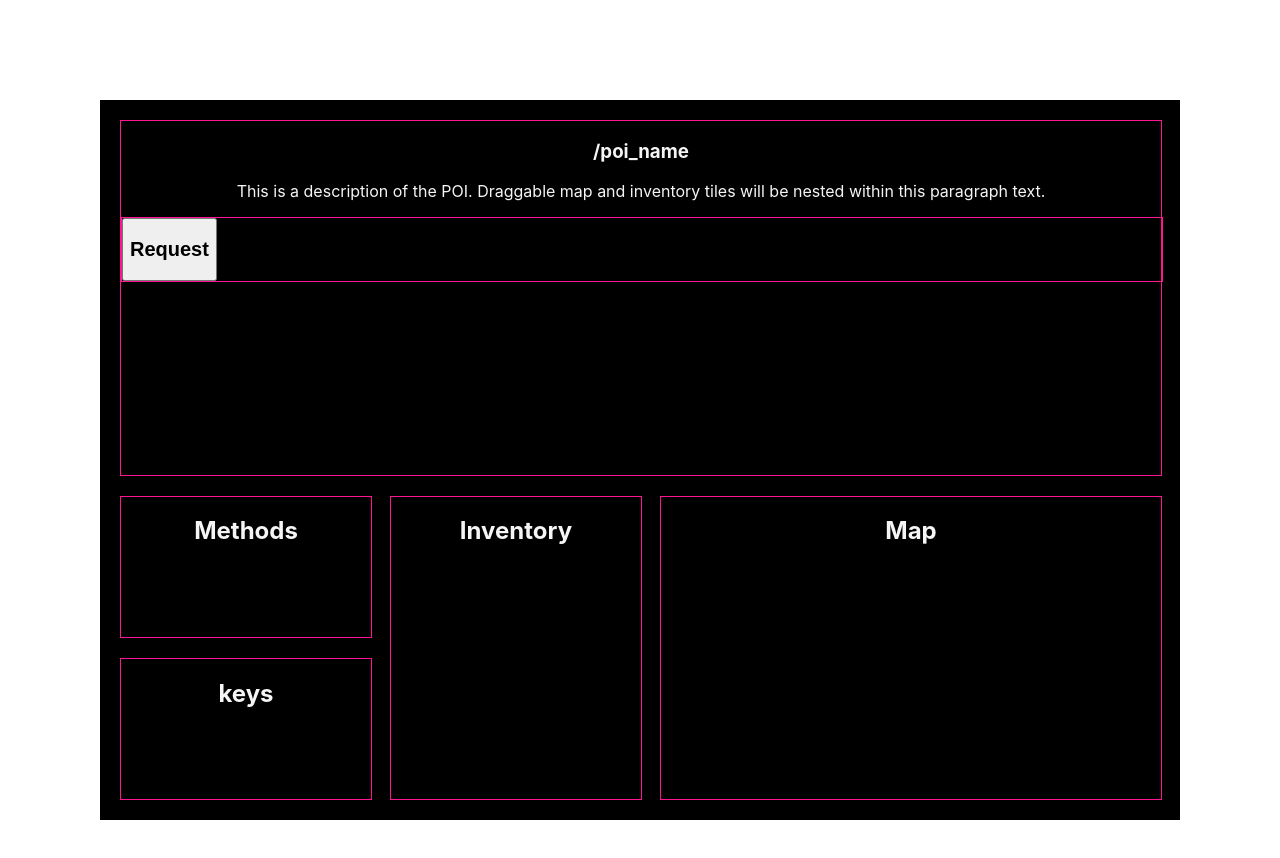
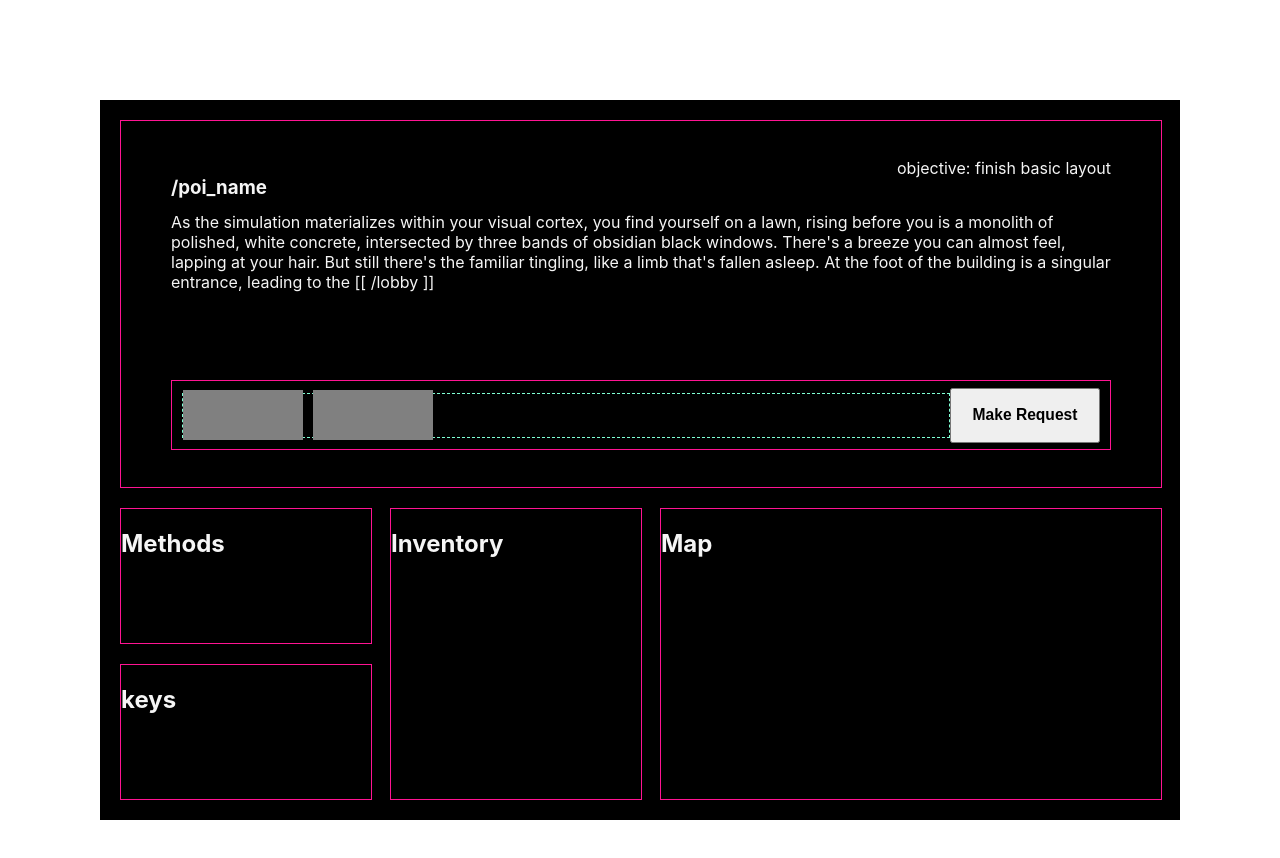
Before and after one commit to justinmajetich/rest-for-the-wicked, a React (Create React App) app in the folder rest-for-the-wicked-app/: page / in a window 1280 px wide. Shown: the top 858 px of the page. Built offline with nearby package versions, Linux system fonts and the light colour scheme.

Commit message:
Build out request bar with button, tile zone, and receivers

```diff
--- a/rest-for-the-wicked-app/src/App.css
+++ b/rest-for-the-wicked-app/src/App.css
@@ -5,8 +5,8 @@
                          [right-mod-start] 2fr [right-mod-end] 20px;
 
   grid-template-rows: 20px [upper-mod-start] 5fr [upper-mod-end] 20px
-                      [center-mod-start] 2fr [center-mod-end] 20px
-                      [lower-mod-start] 2fr [lower-mod-end] 20px;
+                      [center-mod-start] 1.85fr [center-mod-end] 20px
+                      [lower-mod-start] 1.85fr [lower-mod-end] 20px;
 
   width: 1080px;
   height: 720px;
@@ -15,7 +15,7 @@
   background-color: black;
 
   color: whitesmoke;
-  text-align: center;
+  text-align: left;
 }
 
 .App-logo {
--- a/rest-for-the-wicked-app/src/story-module/StoryModule.jsx
+++ b/rest-for-the-wicked-app/src/story-module/StoryModule.jsx
@@ -8,8 +8,9 @@ export class StoryModule extends React.Component {
     render() {
         return (
             <section className="story-container">
+                <p className="objective">objective: finish basic layout</p>
                 <h3 className="poi-name">/poi_name</h3>
-                <p className="poi-description">This is a description of the POI. Draggable map and inventory tiles will be nested within this paragraph text.</p>
+                <p className="poi-description">As the simulation materializes within your visual cortex, you find yourself on a lawn, rising before you is a monolith of polished, white concrete, intersected by three bands of obsidian black windows. There's a breeze you can almost feel, lapping at your hair. But still there's the familiar tingling, like a limb that's fallen asleep. At the foot of the building is a singular entrance, leading to the [[  /lobby  ]]</p>
                 <RequestBar/>
             </section>
         );
--- a/rest-for-the-wicked-app/src/story-module/request-bar/RequestBar.jsx
+++ b/rest-for-the-wicked-app/src/story-module/request-bar/RequestBar.jsx
@@ -6,8 +6,11 @@ export class RequestBar extends React.Component {
     render() {
         return (
             <section className="request-container">
-                <RequestButton></RequestButton>
-                <TileReceiver></TileReceiver>
+                <div className="tile-zone">
+                    <TileReceiver/>
+                    <TileReceiver/>
+                </div>
+                <RequestButton/>
             </section>
         )
     }
@@ -16,8 +19,8 @@ export class RequestBar extends React.Component {
 class RequestButton extends React.Component {
     render() {
         return (
-          <button>
-              <h2>Request</h2>
+          <button className="request-button">
+              <h3>Make Request</h3>
           </button>
         );
     }
@@ -26,7 +29,7 @@ class RequestButton extends React.Component {
 class TileReceiver extends React.Component {
     render() {
         return (
-          <div className="tile-receiver"></div>
+          <span className="tile-receiver"/>
         );
     }
 }
--- a/rest-for-the-wicked-app/src/story-module/request-bar/request-mod.css
+++ b/rest-for-the-wicked-app/src/story-module/request-bar/request-mod.css
@@ -1,9 +1,44 @@
 .request-container {
+    grid-column-start: start;
+    grid-column-end: end;
+    grid-row-start: req-bar-top;
+    grid-row-end: req-bar-bottom;
+
     display: flex;
+    flex-direction: row;
+    align-items: center;
 
-    width: 100%;
+    padding: 10px;
 
     border-style: solid;
     border-width: 1px;
     border-color: deeppink;
 }
+
+.request-button {
+    display: inline-block;
+    width: 150px;
+
+}
+
+.tile-zone {
+    flex-grow: 1;
+    display: flex;
+    flex-direction: row;
+    align-items: center;
+
+    height: 90%;
+    width: auto;
+
+    border: aquamarine dashed 1px;
+}
+
+.tile-receiver {
+    display: inline-block;
+    height: 50px;
+    width: 120px;
+
+    margin-right: 10px;
+
+    background-color: gray;
+}
--- a/rest-for-the-wicked-app/src/story-module/story-mod.css
+++ b/rest-for-the-wicked-app/src/story-module/story-mod.css
@@ -1,10 +1,14 @@
 .story-container {
-    display: inline-block;
-
     grid-column-start: left-mod-start;
     grid-column-end: right-mod-end;
     grid-row-start: upper-mod-start;
     grid-row-end: upper-mod-end;
+
+    display: grid;
+    grid-template-columns: 50px [start] 1fr [end] 50px;
+    grid-template-rows: 10% [start-objective] 5% [start-name] 10%
+                        [start-description] 1fr [req-bar-top] 70px
+                        [req-bar-bottom] 10%;
 
     width: 100%;
 
@@ -12,3 +16,32 @@
     border-width: 1px;
     border-color: deeppink;
 }
+
+p.objective {
+    grid-column-start: start;
+    grid-column-end: end;
+    grid-row-start: start-objective;
+    grid-row-end: start-name;
+
+    margin: 0px;
+
+    text-align: right;
+}
+
+h3.poi-name {
+    grid-column-start: start;
+    grid-column-end: end;
+    grid-row-start: start-name;
+    grid-row-end: start-description;
+
+    margin: 0px;
+}
+
+p.poi-description {
+    grid-column-start: start;
+    grid-column-end: end;
+    grid-row-start: start-description;
+    grid-row-end: start-help-text;
+
+    margin: 0px;
+}
```
